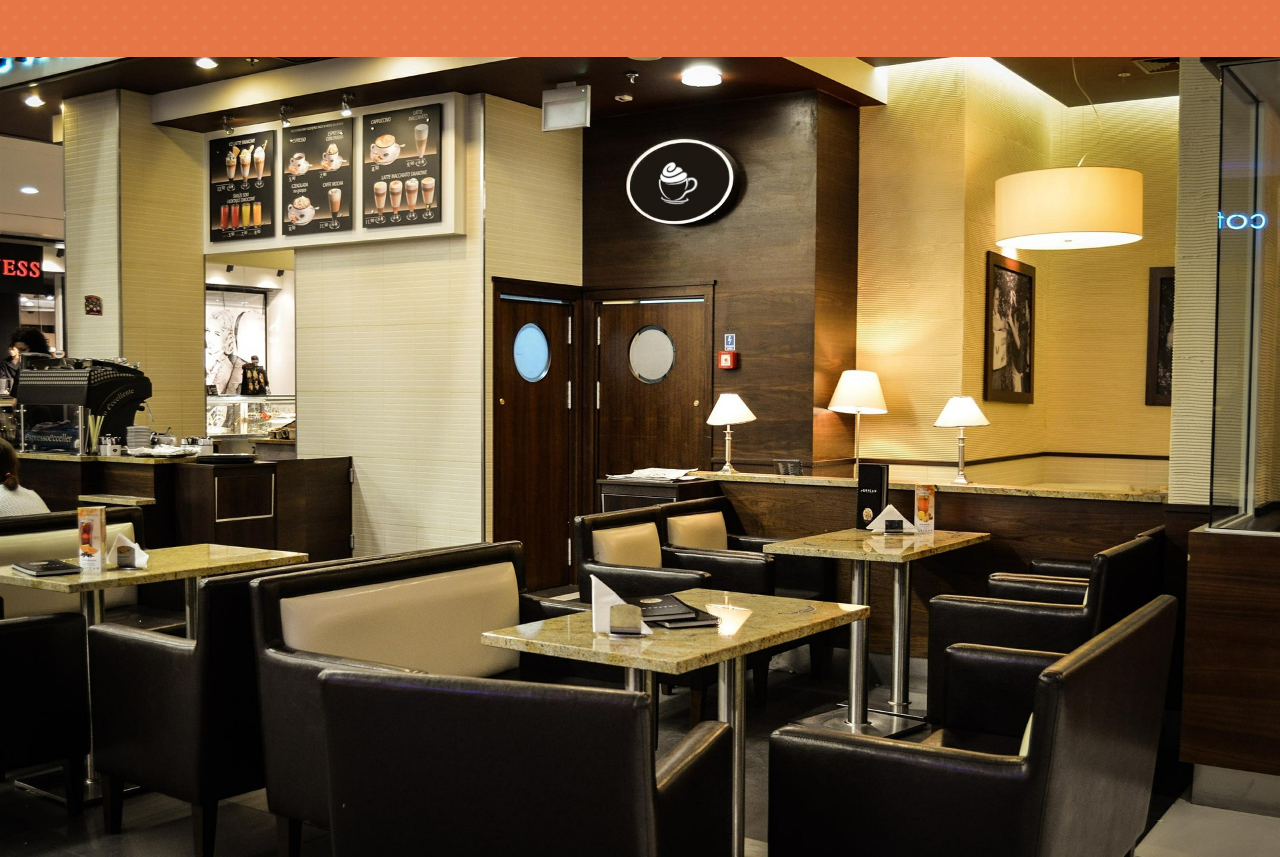
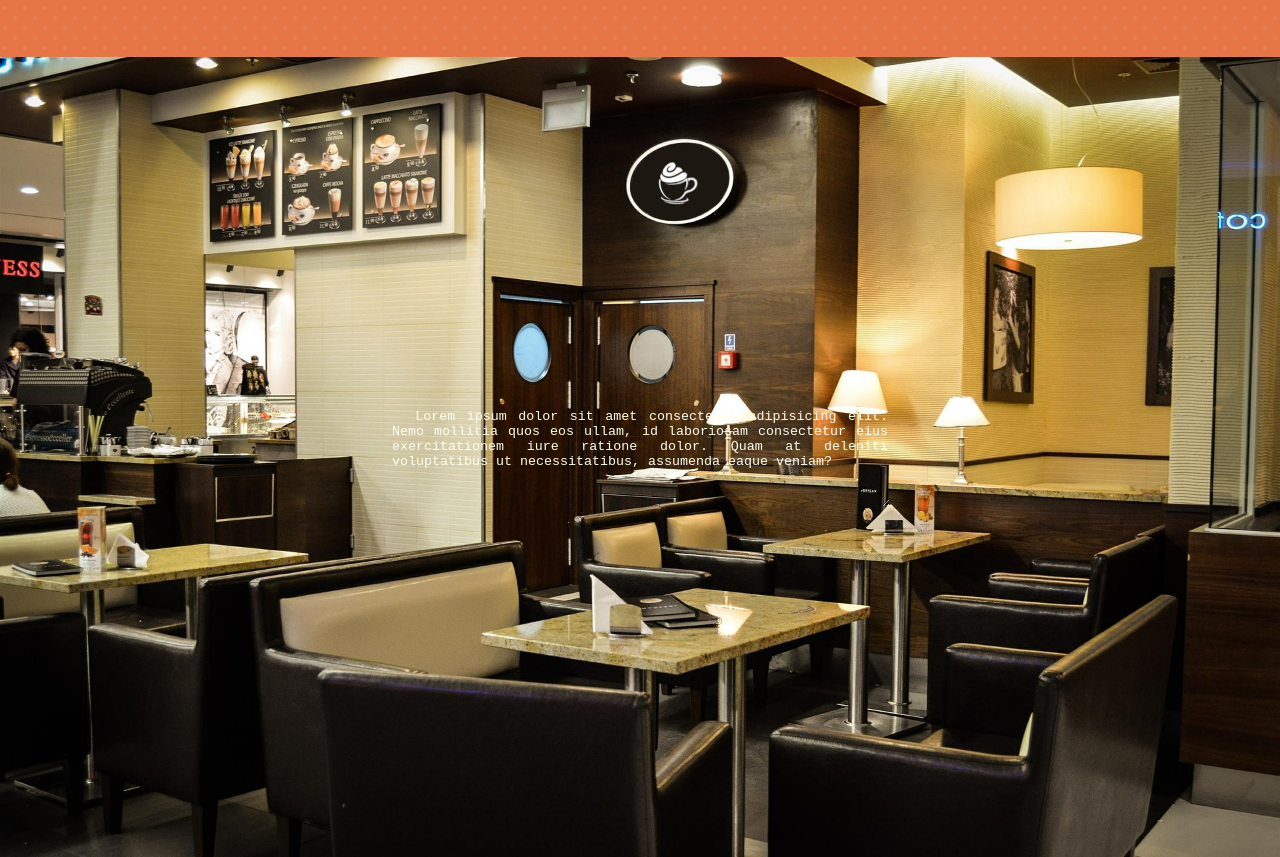
Before and after one commit to NatalieSousa/cafelora, a website built with webpack: page src/index.html in a window 1280 px wide. Shown: the part 1017-1874 px from the top of the page. Built offline with nearby package versions, Linux system fonts and the light colour scheme.

Commit message:
about-text sekce

```diff
--- a/src/index.html
+++ b/src/index.html
@@ -76,7 +76,12 @@
       </div>
     </section>
 
-    <section id="galerie" class="gallery"></section>
+    <section id="galerie" class="gallery">
+<textarea class="about">
+  Lorem ipsum dolor sit amet consectetur adipisicing elit. Nemo mollitia quos eos ullam, id laboriosam consectetur eius exercitationem iure ratione dolor. Quam at deleniti voluptatibus ut necessitatibus, assumenda eaque veniam?
+</textarea>
+
+    </section>
 
     <section id="kontakty">
       <div class="container">
--- a/src/style.css
+++ b/src/style.css
@@ -239,6 +239,10 @@ nav a:hover {
 }
 
 .gallery {
+  display: flex;
+  flex-direction: row;
+ justify-content: center;
+ align-items: center;
   padding-top: 0;
   height: 100vh;
 
@@ -303,3 +307,12 @@ nav a:hover {
     text-align: center;
   }
 }
+
+  .about {
+ background: none;
+ color: ivory;
+ border: none;
+ width: 500px;
+ height: 100px;
+ text-align: justify;
+  }
```
